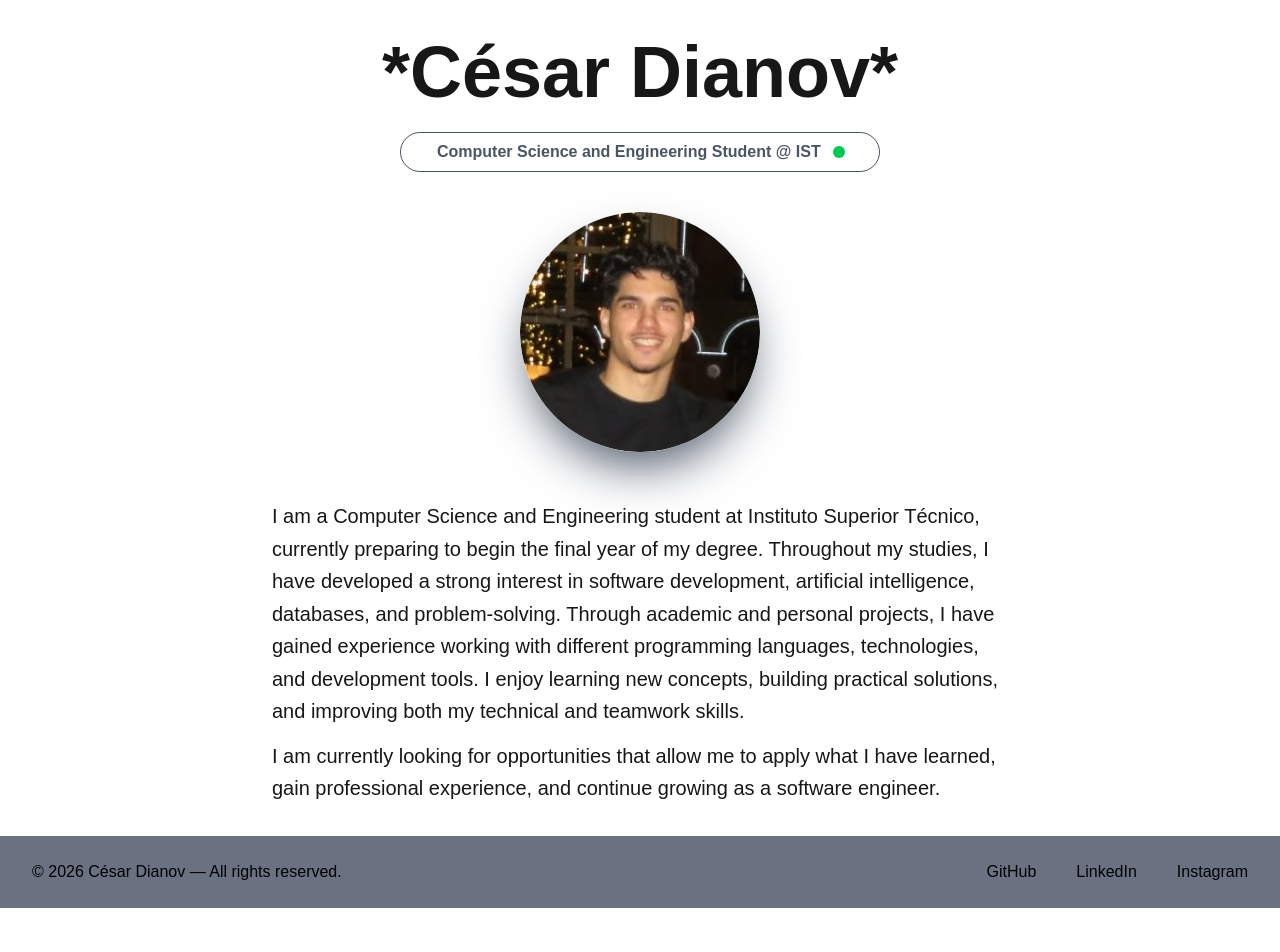
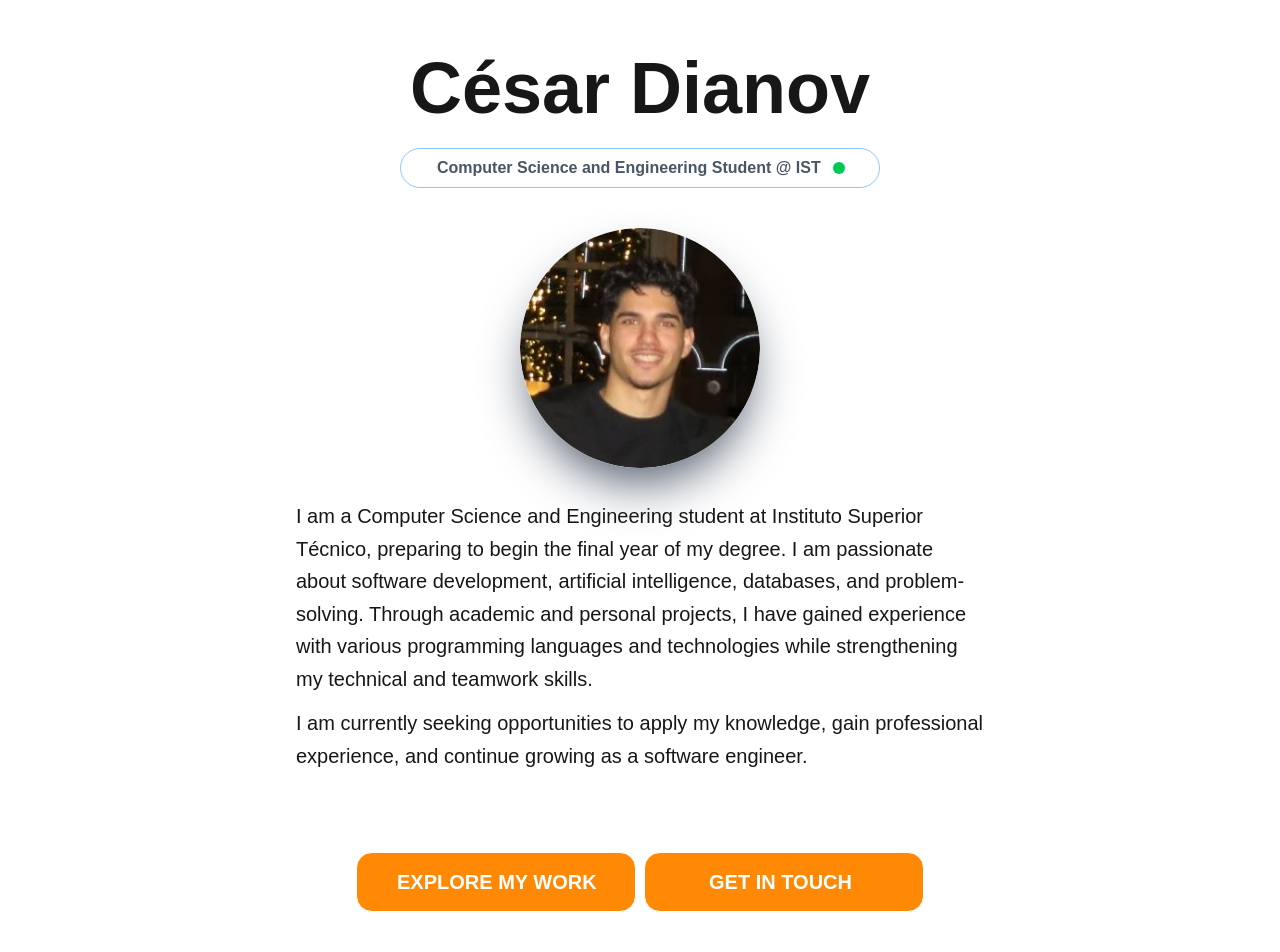
Before and after one commit to CesarDanielDianov/C-sar-s-Portofolio, a Next.js app: page / in a window 1280 px wide. Shown: the part 120-1072 px from the top of the page. Before the commit the page ends 1028 px from the top, so only its background shows below. Built offline with nearby package versions, Linux system fonts and the light colour scheme.

Commit message:
decoraçoes e efeitos

```diff
--- a/app/globals.css
+++ b/app/globals.css
@@ -19,8 +19,34 @@
   }
 }
 
+html {
+  scroll-behavior: smooth;
+}
+
 body {
   background: var(--background);
   color: var(--foreground);
   font-family: Arial, Helvetica, sans-serif;
 }
+
+@keyframes fadeIn {
+  from {
+    opacity: 0;
+    transform: translateY(10px);
+  }
+
+  to {
+    opacity: 1;
+    transform: translateY(0);
+  }
+}
+@keyframes fadeDown {
+  from {
+    opacity: 0;
+    transform: translateY(-30px);
+  }
+  to {
+    opacity: 1;
+    transform: translateY(0);
+  }
+}
--- a/components/Contacts.tsx
+++ b/components/Contacts.tsx
@@ -8,11 +8,11 @@ export default function contacts(){
             </div>
 
             <div className="mt-10 flex justify-center gap-8">
-                <a href="https://www.linkedin.com/in/c%C3%A9sar-dianov-91b3993a0/" >
+                <a className="transition-all duration-300 hover:-translate-y-1 hover:scale-[1.02] hover:shadow-2xl "href="https://www.linkedin.com/in/c%C3%A9sar-dianov-91b3993a0/" >
                     <img src="/linkedin-83.png" alt="LinkedIn" className="w-15 h-15 " />
                 </a>
 
-                <a href="https://github.com/CesarDanielDianov" >
+                <a className="transition-all duration-300 hover:-translate-y-1 hover:scale-[1.02] hover:shadow-2xl" href="https://github.com/CesarDanielDianov" >
                     <img src="/github.png" alt="github" className="w-15 h-15 " />
                 </a>
             </div>
--- a/components/Footer.tsx
+++ b/components/Footer.tsx
@@ -1,6 +1,6 @@
 export default function Footer() {
   return (
-    <footer className=" px-8 py-6 text-black bg-gray-500">
+    <footer className=" px-8 py-6 text-black ">
 
       <div className="flex justify-between">
 
--- a/components/Hero.tsx
+++ b/components/Hero.tsx
@@ -6,11 +6,12 @@ export default function Hero() {
 
     <div  className="text-center">
 
-      <h1 className="mt-20 text-7xl font-bold">
-         *César Dianov*
+      <h1 className="mt-20 text-7xl font-bold opacity-100 translate-y-4 animate-[fadeDown_1.6s_ease-out_forwards]">
+          César Dianov
       </h1>
 
-    <p className="flex items-center pl-9 font-bold h-10 rounded-3xl border gap-3 w-120 mx-auto mt-6 mb-10 text-gray-600">
+    <p className="flex items-center pl-9 font-bold h-10 rounded-3xl border border-blue-300 gap-3 w-120 mx-auto mt-6 mb-10 text-gray-600
+        opacity-0 translate-y-4 animate-[fadeIn_0.8s_ease-out_forwards]">
       Computer Science and Engineering Student @ IST
 
       <span className="relative flex h-3 w-3">
@@ -19,23 +20,37 @@ export default function Hero() {
       </span>
     </p>
 
-      <Image  className="mx-auto mt-10 rounded-full shadow-2xl shadow-gray-600"
+      <Image  className="mx-auto mt-10 rounded-full shadow-2xl shadow-gray-600
+      opacity-100 translate-y-4 animate-[fadeIn_1.0s_ease-out_forwards]
+      transition-all duration-300 hover:-translate-y-1 hover:scale-[1.02] hover:shadow-2xl"
         src="/cesar1.png"
         alt="nome do cesar"
         width={240}
         height={240}
       />
 
-      <p className="mx-auto mt-12 max-w-3xl px-4 text-left text-xl leading-relaxed">
-        I am a Computer Science and Engineering student at Instituto Superior Técnico, currently preparing to begin the final year of my degree. Throughout my studies, I have developed a strong interest in software development, artificial intelligence, databases, and problem-solving.
-        Through academic and personal projects, I have gained experience working with different programming languages, technologies, and development tools. I enjoy learning new concepts, building practical solutions, and improving both my technical and teamwork skills.
+      <p className="mx-auto mt-12 max-w-3xl px-10 text-left text-xl leading-relaxed">
+        I am a Computer Science and Engineering student at Instituto Superior Técnico, preparing to begin the final year of my degree. I am passionate about software development, artificial intelligence, databases, and problem-solving.
+        Through academic and personal projects, I have gained experience with various programming languages and technologies while strengthening my technical and teamwork skills.
       </p>
 
-      <p className="mx-auto mt-3 mb-20 max-w-3xl px-4 text-left text-xl leading-relaxed">
-        I am currently looking for opportunities that allow me to apply what I have learned, gain professional experience, and continue growing as a software engineer.
+      <p className="mx-auto mt-3 mb-20 max-w-3xl px-10 text-left text-xl leading-relaxed">
+        I am currently seeking opportunities to apply my knowledge, gain professional experience, and continue growing as a software engineer.
       </p>
 
     </div>
+
+    <div className="grid grid-cols-2 max-w-xl mx-auto mb-20 text-xl ">
+      <p className="flex items-center pl-10 font-bold h-15 rounded-2xl border gap-3 w-70 mx-auto  mb-10 text-white bg-orange-400 transition-all duration-300 hover:-translate-y-1 hover:scale-[1.02] hover:shadow-2xl">
+        EXPLORE MY WORK
+
+      </p>
+      <p className="flex items-center pl-16 font-bold h-15 rounded-2xl border gap-3 w-70 mx-auto  mb-10 text-white bg-orange-400 transition-all duration-300 hover:-translate-y-1 hover:scale-[1.02] hover:shadow-2xl">
+        GET IN TOUCH
+      </p>
+    </div>
+
+
   </section>
   );
 }
--- a/components/Navbar.tsx
+++ b/components/Navbar.tsx
@@ -8,13 +8,14 @@ export default function Navbar() {
       <div></div>
 
       <div className="flex justify-center text-xl font-bold text-black gap-25">
-        <Link href="/">HOME</Link>
 
-        <Link href="/work">PROJECTS</Link>
+        <Link href="/" className="text-black hover:text-cyan-500 transition-colors duration-300">HOME</Link>
 
-        <Link href="/cv">CV</Link>
+        <Link href="/work " className="text-black hover:text-cyan-500 transition-colors duration-300">PROJECTS</Link>
 
-        <Link href="/contacts">CONTACTS</Link>
+        <Link href="/cv" className="text-black hover:text-cyan-500 transition-colors duration-300">CV</Link>
+
+        <Link href="/contacts" className="text-black hover:text-cyan-500 transition-colors duration-300">CONTACTS</Link>
       </div>
 
     </nav>
--- a/components/Work.tsx
+++ b/components/Work.tsx
@@ -3,14 +3,14 @@ import Link from "next/link";
 export default function work(){
     return(
         <section className="relative min-h-screen">
-            <p className="mt-20 text-center text-5xl ">
-                *Projects*
+            <p className="mt-20 text-center text-5xl font-bold ">
+                Projects
             </p>
 
-            <div className="grid grid-cols-2 gap-6 max-w-3xl mx-auto mt-10 mb-20">
+            <div className="grid grid-cols-2 gap-6 max-w-3xl mx-auto mt-20 mb-20">
 
                 <Link href="https://github.com/CesarDanielDianov/PACMAN-SERVER"
-                    className="block  h-60 rounded-3xl border p-6 hover:shadow-lg transition mt-5"
+                    className="block h-60 rounded-3xl border-4 border-cyan-500 bg-gradient-to-br from-cyan-100 to-white p-6 mt-2 transition-all duration-300 hover:-translate-y-1 hover:scale-[1.02] hover:shadow-2xl"
                     >
                     <h2 className="text-2xl font-bold">
                         MULTI CLIENT PACMAN GAME
@@ -21,18 +21,18 @@ export default function work(){
                 </Link>
 
                 <Link href="https://github.com/CesarDanielDianov/LibraryManager"
-                    className="block h-60 rounded-3xl border p-6 hover:shadow-lg transition mt-5"
+                    className="block h-60 rounded-3xl border-4 border-cyan-500 bg-gradient-to-br from-cyan-100 to-white p-6 mt-2 transition-all duration-300 hover:-translate-y-1 hover:scale-[1.02] hover:shadow-2xl"
                     >
                     <h2 className="text-2xl font-bold">
                         LIBRARY MANAGMENT SYSTEM
                     </h2>
                     <p className="mt-7">A text based  Library Managment system written in java</p>
-                    <p className="mt-9">Java</p>
+                    <p className="mt-9 ">Java</p>
 
                 </Link>
 
                 <Link href="https://github.com/CesarDanielDianov/C-sar-s-Portofolio"
-                    className="block h-60 rounded-3xl border p-6 hover:shadow-lg transition mt-5"
+                    className="block h-60 rounded-3xl border-4 border-cyan-500 bg-gradient-to-br from-cyan-100 to-white p-6 mt-2 transition-all duration-300 hover:-translate-y-1 hover:scale-[1.02] hover:shadow-2xl"
                     >
                     <h2 className="text-2xl font-bold">
                         PORTOFOLIO
@@ -43,7 +43,7 @@ export default function work(){
                 </Link>
 
                 <Link href="https://github.com/CesarDanielDianov/VACCINE-MANAGER"
-                    className="block h-60 rounded-3xl border p-6 hover:shadow-lg transition mt-5"
+                    className="block h-60 rounded-3xl border-4 border-cyan-500 bg-gradient-to-br from-cyan-100 to-white p-6 mt-2 transition-all duration-300 hover:-translate-y-1 hover:scale-[1.02] hover:shadow-2xl"
                     >
                     <h2 className="text-2xl font-bold">
                         VACCINE MANAGMENT SYSTEM
@@ -54,7 +54,7 @@ export default function work(){
                 </Link>
 
                 <Link href="https://github.com/CesarDanielDianov/SlitherLink-AI-Solver"
-                    className="block h-60 rounded-3xl border p-6 hover:shadow-lg transition mt-5"
+                    className="block h-60 rounded-3xl border-4 border-cyan-500 bg-gradient-to-br from-cyan-100 to-white p-6 mt-2 transition-all duration-300 hover:-translate-y-1 hover:scale-[1.02] hover:shadow-2xl"
                     >
                     <h2 className="text-2xl font-bold">
                         SLITHERLINK AI SOLVER
```
Also changed, not shown: public/HAMMER.png (added).
